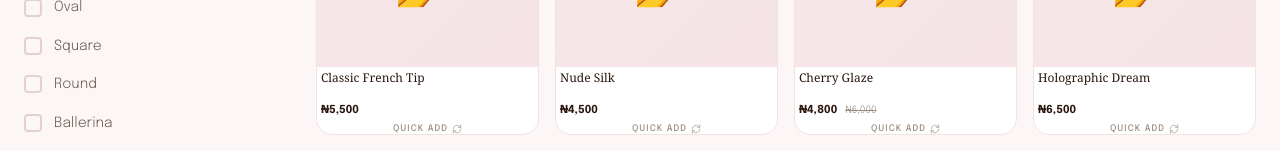
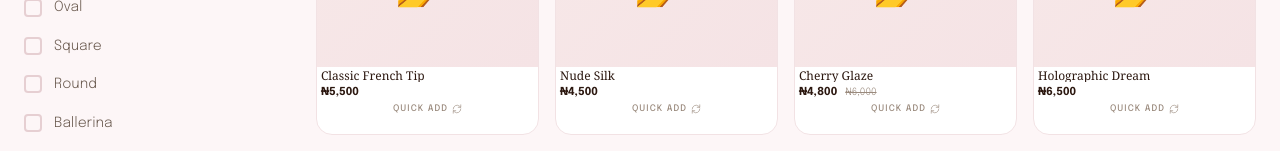
Before and after one commit to dfordolapo/nailxpressng, a Next.js app: page /factory in a window 1280 px wide. Shown: the part 627-778 px from the top of the page. Built offline with nearby package versions, Linux system fonts and the light colour scheme; a web font is replaced by a local one.

Commit message:
Reduce spacing between text elements and remove min-height so short names don't create unnatural gaps

```diff
--- a/src/components/product/handmade-card.module.css
+++ b/src/components/product/handmade-card.module.css
@@ -37,6 +37,7 @@
   background: var(--color-bg-card);
   border: 1.5px solid var(--color-border-light);
   transition: border-color 0.3s ease, box-shadow 0.3s ease;
+  height: 100%;
 }
 
 .cardWrapper:hover .cardFront {
@@ -207,7 +208,7 @@
 
 .frontInfo {
   padding: 0 4px;
-  margin-top: 4px;
+  margin-top: 2px;
 }
 
 .category {
@@ -224,9 +225,8 @@
   font-weight: var(--weight-medium);
   color: var(--color-text);
   line-height: 1.1;
-  margin: 0 0 4px 0;
+  margin: 0 0 2px 0;
   transition: color var(--transition-fast);
-  min-height: 27px;
   display: -webkit-box;
   -webkit-line-clamp: 2;
   -webkit-box-orient: vertical;
@@ -252,7 +252,7 @@
   display: flex;
   align-items: baseline;
   gap: var(--space-2);
-  margin-bottom: 4px;
+  margin-bottom: 2px;
 }
 
 .price {
```
